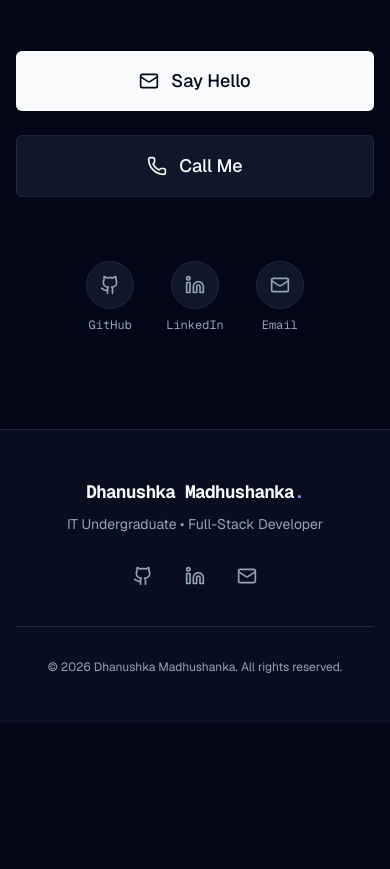
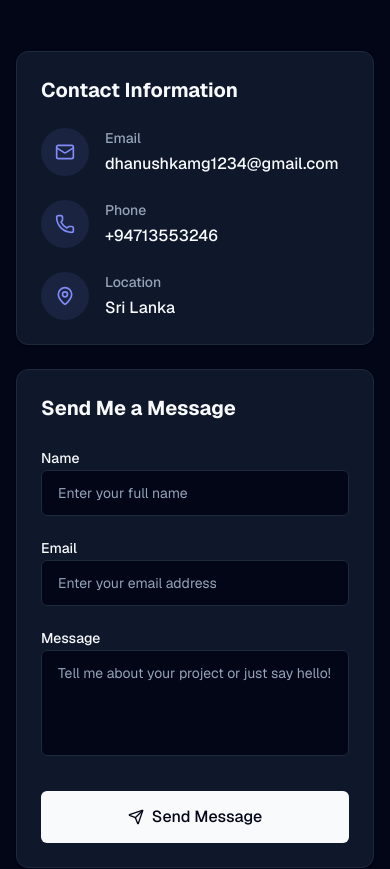
Before and after one commit to Dhanushkamg/my-portfolio, a Next.js app: page / in a window 390 px wide. Shown: the part 8340-9209 px from the top of the page. Before the commit the page ends 9063 px from the top, so only its background shows below. Built offline with nearby package versions, Linux system fonts and the light colour scheme.

Commit message:
Refine Contact section to a professional two-column form layout

```diff
--- a/src/components/contact/Contact.tsx
+++ b/src/components/contact/Contact.tsx
@@ -2,7 +2,7 @@
 
 import { motion } from "motion/react";
 import { personal } from "@/data/personal";
-import { Mail, Phone } from "lucide-react";
+import { Mail, Phone, MapPin, Send } from "lucide-react";
 import { GithubIcon, LinkedinIcon } from "@/components/ui/Icons";
 
 export function Contact() {
@@ -27,21 +27,97 @@ export function Contact() {
             </p>
           </motion.div>
 
-          <div className="flex flex-col sm:flex-row items-center justify-center gap-6">
-            <a
-              href={`mailto:${personal.email}`}
-              className="inline-flex items-center gap-3 bg-foreground text-background hover:bg-foreground/90 px-8 py-4 rounded-md font-medium text-lg transition-colors w-full sm:w-auto justify-center"
-            >
-              <Mail className="w-5 h-5" />
-              Say Hello
-            </a>
-            <a
-              href={`tel:${personal.phone.replace(/\s+/g, '')}`}
-              className="inline-flex items-center gap-3 bg-surface hover:bg-surface/80 border border-border text-foreground px-8 py-4 rounded-md font-medium text-lg transition-colors w-full sm:w-auto justify-center"
-            >
-              <Phone className="w-5 h-5" />
-              Call Me
-            </a>
+          <div className="grid grid-cols-1 md:grid-cols-2 gap-6 lg:gap-8 mt-12 max-w-5xl mx-auto text-left">
+            {/* Left: Contact Information */}
+            <div className="bg-surface border border-border rounded-xl p-6 md:p-8 shadow-sm flex flex-col h-full">
+              <h4 className="text-xl font-bold mb-6 text-foreground">Contact Information</h4>
+              <div className="flex flex-col gap-6">
+                <a href={`mailto:${personal.email}`} className="flex items-start gap-4 group">
+                  <div className="w-12 h-12 rounded-full bg-accent/10 text-accent flex items-center justify-center shrink-0 group-hover:bg-accent group-hover:text-white transition-colors">
+                    <Mail className="w-5 h-5" />
+                  </div>
+                  <div>
+                    <p className="text-sm font-medium text-muted mb-1">Email</p>
+                    <p className="text-foreground font-medium group-hover:text-accent transition-colors break-all">{personal.email}</p>
+                  </div>
+                </a>
+
+                <a href={`tel:${personal.phone.replace(/\s+/g, '')}`} className="flex items-start gap-4 group">
+                  <div className="w-12 h-12 rounded-full bg-accent/10 text-accent flex items-center justify-center shrink-0 group-hover:bg-accent group-hover:text-white transition-colors">
+                    <Phone className="w-5 h-5" />
+                  </div>
+                  <div>
+                    <p className="text-sm font-medium text-muted mb-1">Phone</p>
+                    <p className="text-foreground font-medium group-hover:text-accent transition-colors">{personal.phone}</p>
+                  </div>
+                </a>
+
+                <div className="flex items-start gap-4">
+                  <div className="w-12 h-12 rounded-full bg-accent/10 text-accent flex items-center justify-center shrink-0">
+                    <MapPin className="w-5 h-5" />
+                  </div>
+                  <div>
+                    <p className="text-sm font-medium text-muted mb-1">Location</p>
+                    <p className="text-foreground font-medium">Sri Lanka</p>
+                  </div>
+                </div>
+              </div>
+            </div>
+
+            {/* Right: Message Form */}
+            <div className="bg-surface border border-border rounded-xl p-6 md:p-8 shadow-sm">
+              <h4 className="text-xl font-bold mb-6 text-foreground">Send Me a Message</h4>
+              <form
+                action={`mailto:${personal.email}`}
+                method="POST"
+                encType="text/plain"
+                className="flex flex-col gap-5"
+              >
+                <div className="space-y-1.5">
+                  <label htmlFor="name" className="text-sm font-medium text-foreground">Name</label>
+                  <input
+                    type="text"
+                    id="name"
+                    name="name"
+                    placeholder="Enter your full name"
+                    required
+                    className="w-full bg-background border border-border rounded-md px-4 py-3 focus:outline-none focus:ring-2 focus:ring-accent/50 focus:border-accent text-sm text-foreground placeholder:text-muted transition-all"
+                  />
+                </div>
+
+                <div className="space-y-1.5">
+                  <label htmlFor="email" className="text-sm font-medium text-foreground">Email</label>
+                  <input
+                    type="email"
+                    id="email"
+                    name="email"
+                    placeholder="Enter your email address"
+                    required
+                    className="w-full bg-background border border-border rounded-md px-4 py-3 focus:outline-none focus:ring-2 focus:ring-accent/50 focus:border-accent text-sm text-foreground placeholder:text-muted transition-all"
+                  />
+                </div>
+
+                <div className="space-y-1.5">
+                  <label htmlFor="message" className="text-sm font-medium text-foreground">Message</label>
+                  <textarea
+                    id="message"
+                    name="message"
+                    rows={4}
+                    placeholder="Tell me about your project or just say hello!"
+                    required
+                    className="w-full bg-background border border-border rounded-md px-4 py-3 focus:outline-none focus:ring-2 focus:ring-accent/50 focus:border-accent text-sm text-foreground placeholder:text-muted transition-all resize-none"
+                  />
+                </div>
+
+                <button
+                  type="submit"
+                  className="inline-flex items-center justify-center gap-2 bg-foreground text-background hover:bg-foreground/90 px-6 py-3.5 rounded-md font-medium transition-colors w-full mt-2 group"
+                >
+                  <Send className="w-4 h-4 group-hover:-translate-y-0.5 group-hover:translate-x-0.5 transition-transform" />
+                  Send Message
+                </button>
+              </form>
+            </div>
           </div>
 
           <div className="mt-16 flex items-center justify-center gap-8">
```
